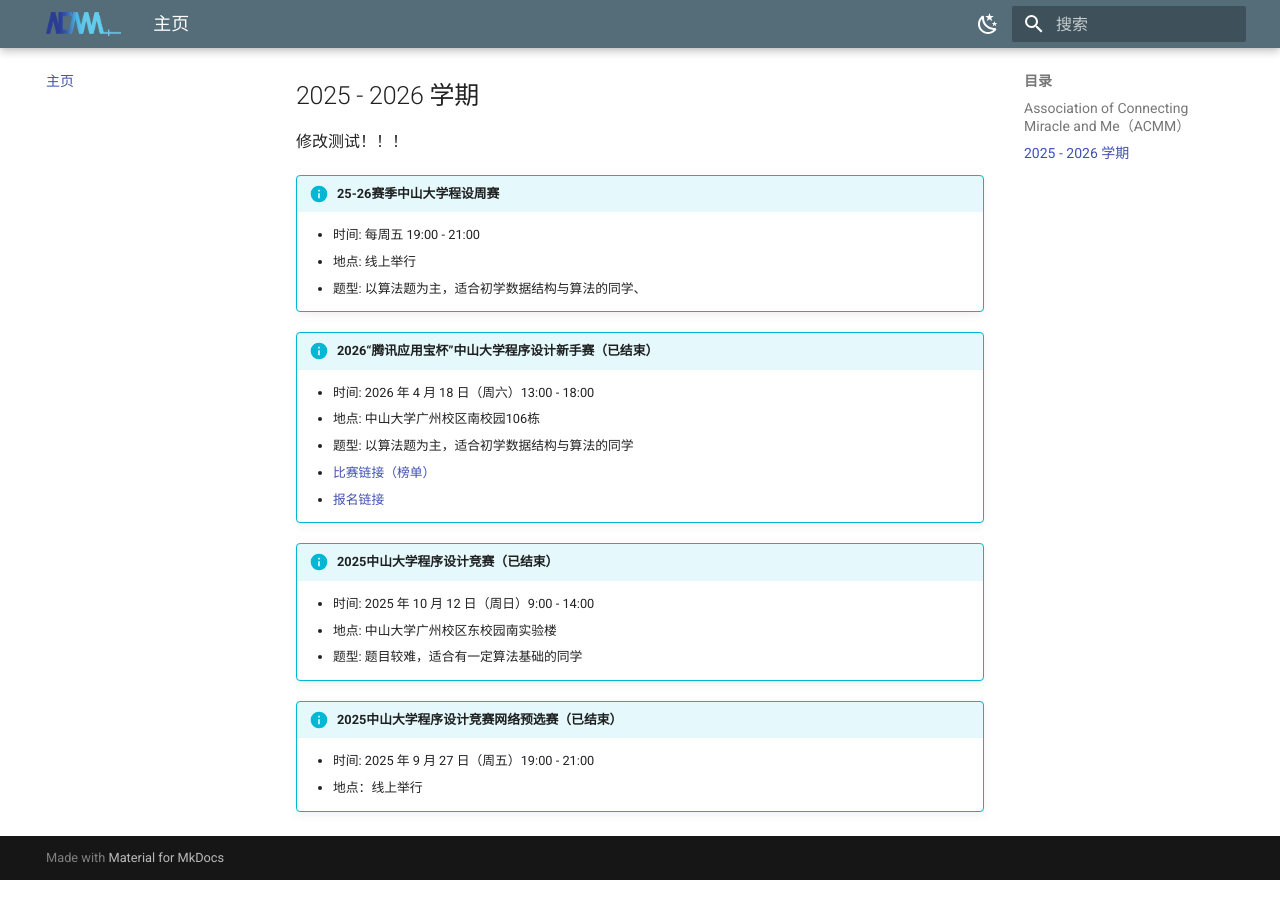
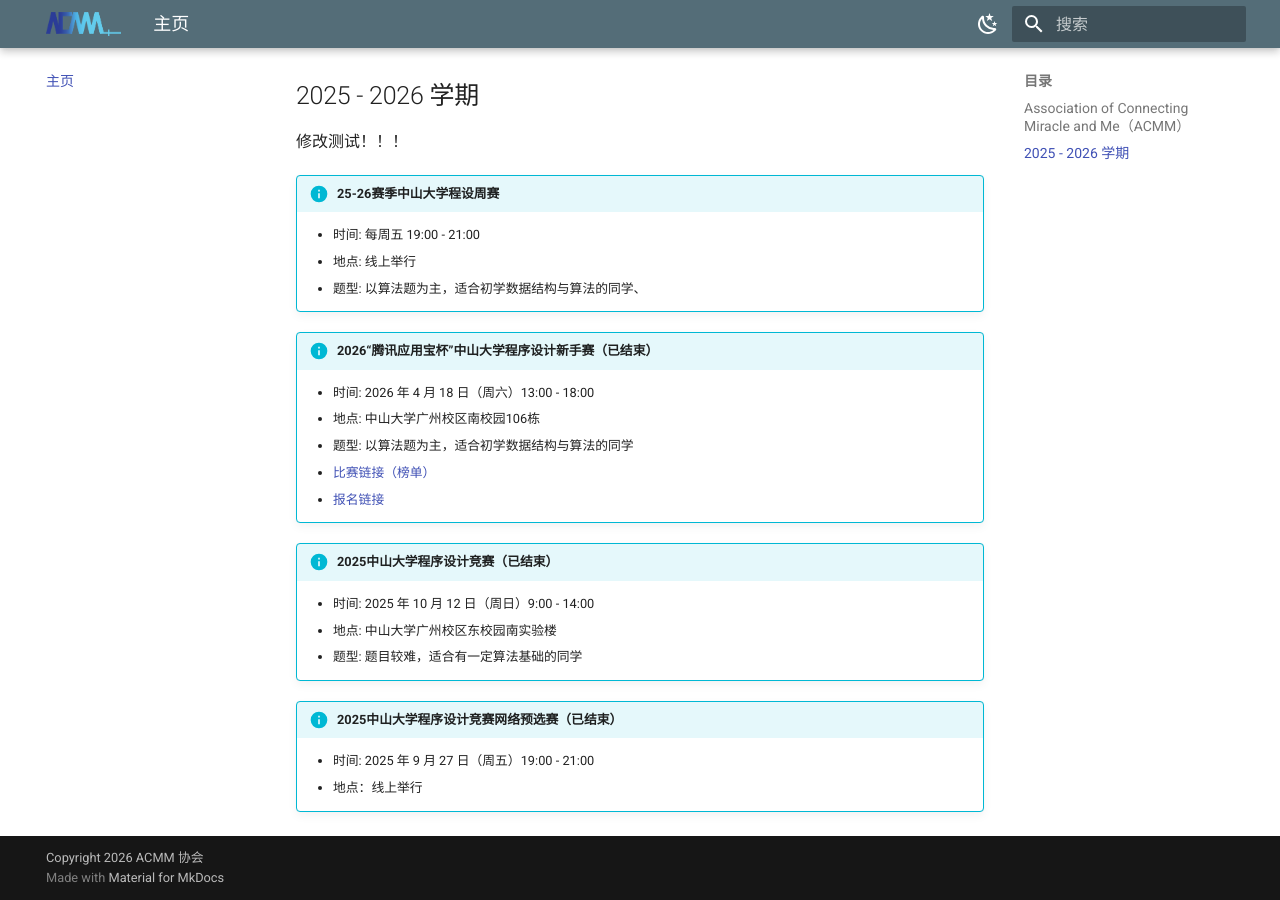
Before and after one commit to SemsueZhang/acmm-site, an MkDocs documentation site: the page built from docs/index.md, in a window 1280 px wide and 900 px high, scrolled down 588 px. Built offline with MkDocs 1.6.1 and Material for MkDocs 9.7.7, drawn with Linux system fonts in a browser that asks for light colours.

Commit message:
版权和仓库信息

```diff
--- a/mkdocs.yml
+++ b/mkdocs.yml
@@ -1,11 +1,19 @@
 site_name: SYSU::ACMM
 site_description: 社团算法知识库与传承平台
 site_url: https://SemsueZhang.github.io/acmm-site  # 稍后部署时再改
+copyright: Copyright 2026 ACMM 协会
 
 theme:
   name: material
   language: zh
   logo: assets/logo.png
+  # 仓库信息
+  repo_url: https://github.com/SemsueZhang/acmm-site
+  repo_name: SemsueZhang/acmm-site   # 可选，鼠标悬停时显示的文字
+
+  # 显示图标（推荐使用 Octocat 或 GitHub 图标）
+  icon:
+    repo: fontawesome/brands/git-alt
   palette:
     # Light Mode 配色 (模仿 OI-Wiki 的浅色风格)
     - media: "(prefers-color-scheme: light)"
```
